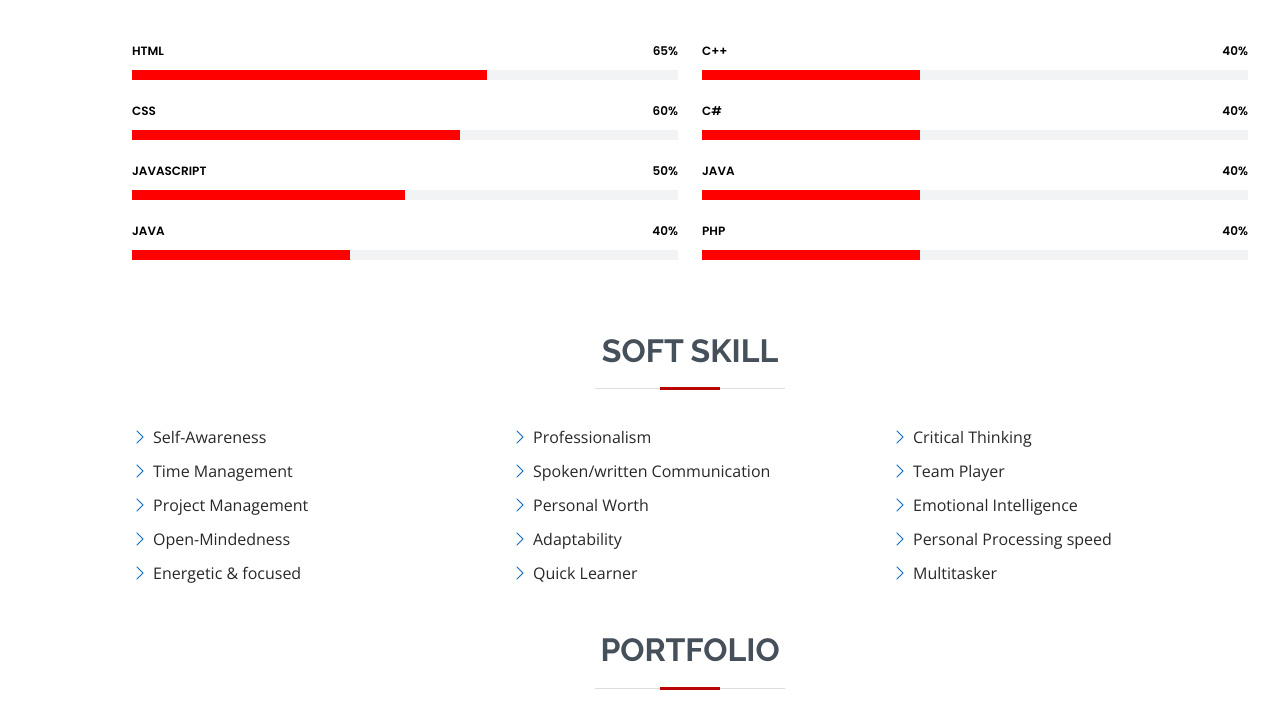
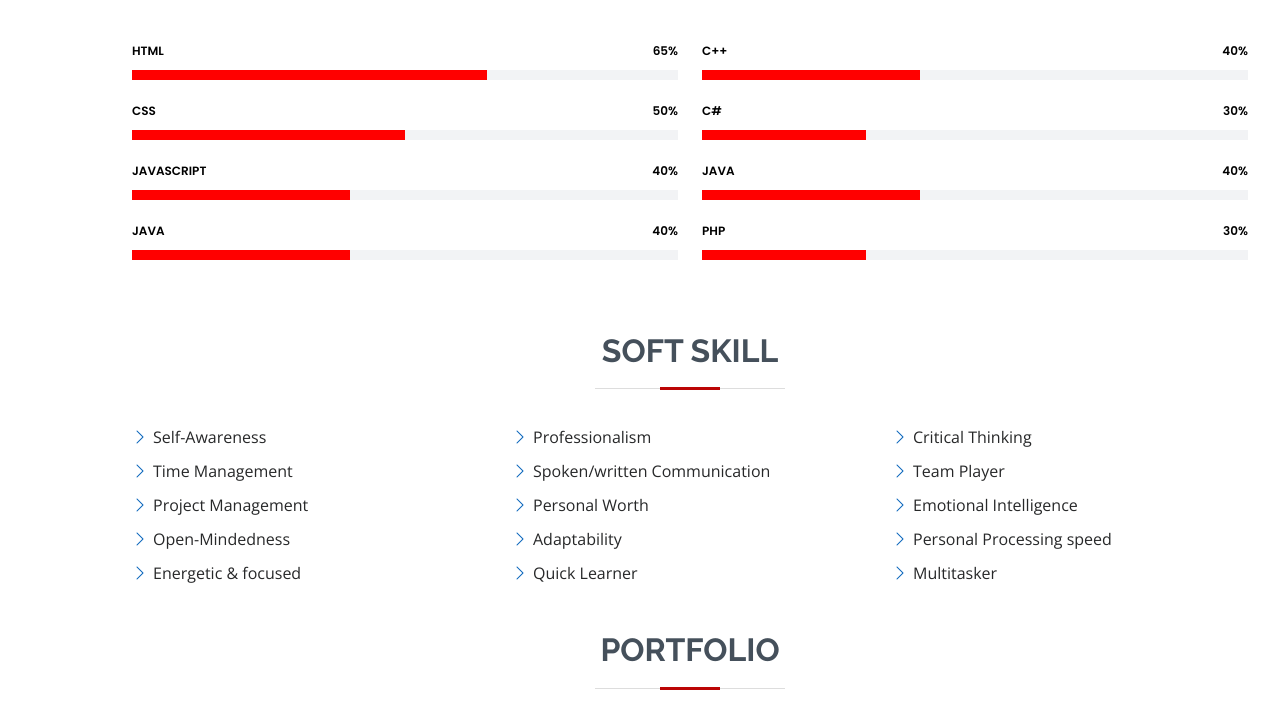
Before and after one commit to AShaww/ashawthingPortfolio, a plain HTML site: page index.html in a window 1280 px wide. Shown: the part 2516-3238 px from the top of the page. Drawn offline with nearby package versions, Linux system fonts and the light colour scheme.

Commit message:
changed skill "values"

```diff
--- a/index.html
+++ b/index.html
@@ -205,16 +205,16 @@
                         </div>
 
                         <div class="progress">
-                            <span class="skill">CSS <i class="val">60%</i></span>
+                            <span class="skill">CSS <i class="val">50%</i></span>
                             <div class="progress-bar-wrap">
-                                <div class="progress-bar" role="progressbar" aria-valuenow="60" aria-valuemin="0" aria-valuemax="100"></div>
+                                <div class="progress-bar" role="progressbar" aria-valuenow="50" aria-valuemin="0" aria-valuemax="100"></div>
                             </div>
                         </div>
 
                         <div class="progress">
-                            <span class="skill">JavaScript <i class="val">50%</i></span>
+                            <span class="skill">JavaScript <i class="val">40%</i></span>
                             <div class="progress-bar-wrap">
-                                <div class="progress-bar" role="progressbar" aria-valuenow="50" aria-valuemin="0" aria-valuemax="100"></div>
+                                <div class="progress-bar" role="progressbar" aria-valuenow="40" aria-valuemin="0" aria-valuemax="100"></div>
                             </div>
                         </div>
                         <div class="progress">
@@ -234,9 +234,9 @@
                             </div>
                         </div>
                         <div class="progress">
-                            <span class="skill">C# <i class="val">40%</i></span>
+                            <span class="skill">C# <i class="val">30%</i></span>
                             <div class="progress-bar-wrap">
-                                <div class="progress-bar" role="progressbar" aria-valuenow="40" aria-valuemin="0" aria-valuemax="100"></div>
+                                <div class="progress-bar" role="progressbar" aria-valuenow="30" aria-valuemin="0" aria-valuemax="100"></div>
                             </div>
                         </div>
                         <div class="progress">
@@ -247,9 +247,9 @@
                         </div>
 
                         <div class="progress">
-                            <span class="skill">PHP <i class="val">40%</i></span>
+                            <span class="skill">PHP <i class="val">30%</i></span>
                             <div class="progress-bar-wrap">
-                                <div class="progress-bar" role="progressbar" aria-valuenow="40" aria-valuemin="0" aria-valuemax="100"></div>
+                                <div class="progress-bar" role="progressbar" aria-valuenow="30" aria-valuemin="0" aria-valuemax="100"></div>
                             </div>
                         </div>
 
```
